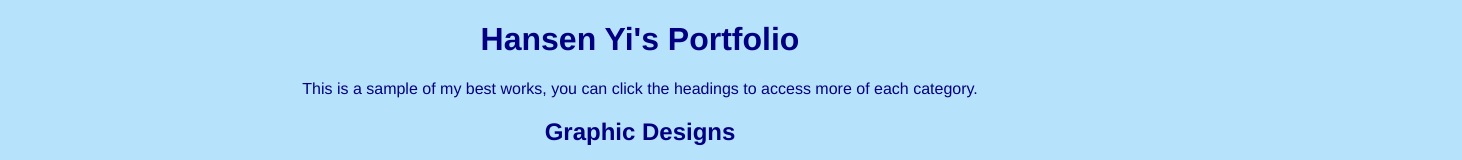
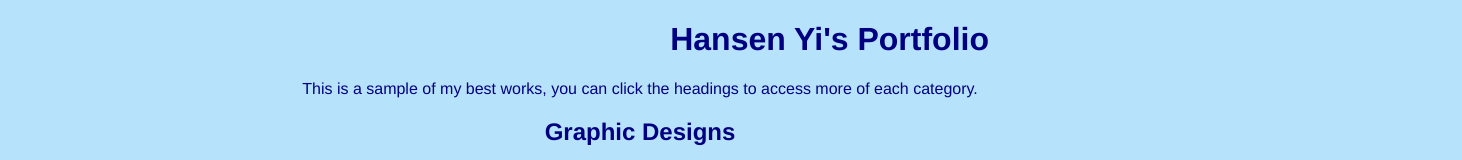
Before and after one commit to hansen-yi/hansen-yi.github.io, a plain HTML site: page portfolio/index.html in a window 1280 px wide. Shown: the top 160 px of the page, 1462 px wide, since content can reach past the window. Drawn offline with Linux system fonts and the light colour scheme; grey boxes are pictures that could not be loaded.

Commit message:
Update index.html

```diff
--- a/portfolio/index.html
+++ b/portfolio/index.html
@@ -5,6 +5,7 @@
   <title> Hansen Yi's Portfolio </title>
   <style>
     body{text-align:center; font-family:Helvetica; color:#000080;}
+    h1{position: relative; left: 15%;}
   </style>
   </head>
 <h1>Hansen Yi's Portfolio</h1>
```
